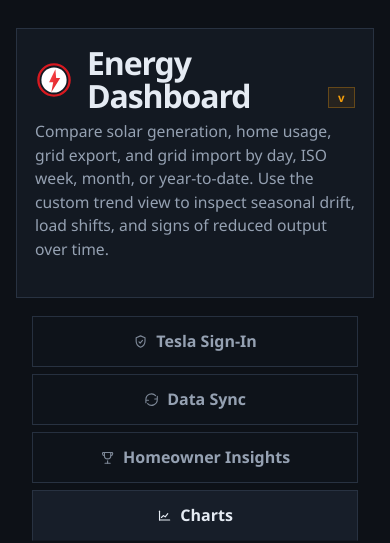
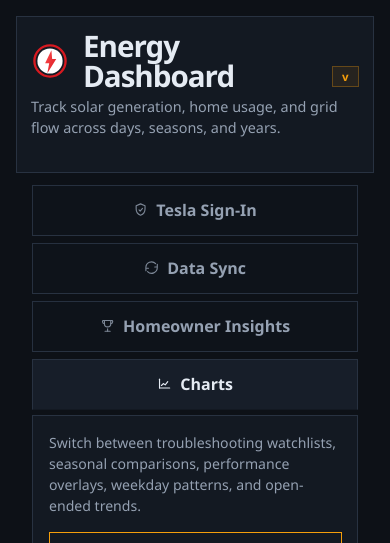
Before and after one commit to tfindleton/energy-dashboard, a Python web app: template dashboard/templates/index.html in a window 390 px wide. Shown: the top 543 px of the page. Run offline with Jinja, Linux system fonts and the light colour scheme; the template is opened without the code that fills it, so the values that code supplies are empty.

Commit message:
chore(release): bump version to 0.1.7 and update README
- Updated application version from 0.1.5 to 0.1.7 in `__init__.py` and `README.md`.
- Modified CSS styles for improved layout and responsiveness in the dashboard.
- Revised subtitle in `index.html` for clarity on solar generation tracking.

```diff
--- a/dashboard/__init__.py
+++ b/dashboard/__init__.py
@@ -1,4 +1,4 @@
-__version__ = "0.1.5"
+__version__ = "0.1.7"
 
 from .common import (
     ARCHIVE_IMPORT_SCHEMA_VERSION,
--- a/dashboard/static/app.css
+++ b/dashboard/static/app.css
@@ -38,7 +38,7 @@ code {
 }
 
 .hero {
-  padding: 32px 16px 18px;
+  padding: 20px 16px 14px;
 }
 
 .hero-inner {
@@ -48,10 +48,10 @@ code {
 
 .hero-frame {
   display: grid;
-  gap: 18px;
-  grid-template-columns: minmax(0, 1.6fr) minmax(280px, 0.9fr);
-  align-items: stretch;
-  padding: 22px 24px;
+  gap: 20px;
+  grid-template-columns: minmax(370px, 0.9fr) minmax(540px, 1.35fr);
+  align-items: center;
+  padding: 16px 18px;
   border: 1px solid var(--panel-border);
   border-radius: 0;
   background: var(--panel);
@@ -59,7 +59,7 @@ code {
 
 h1 {
   margin: 0;
-  font-size: clamp(2rem, 3vw, 2.8rem);
+  font-size: clamp(1.85rem, 2.7vw, 2.45rem);
   line-height: 1.02;
   letter-spacing: -0.035em;
 }
@@ -68,12 +68,12 @@ h1 {
   display: flex;
   align-items: center;
   gap: 14px;
-  margin-bottom: 8px;
+  margin-bottom: 6px;
 }
 
 .hero-logo {
-  width: 48px;
-  height: 48px;
+  width: 42px;
+  height: 42px;
   flex-shrink: 0;
 }
 
@@ -92,19 +92,18 @@ h1 {
 }
 
 .subtitle {
-  max-width: 760px;
+  max-width: 680px;
   margin: 0;
   color: var(--muted);
-  font-size: 0.98rem;
-  line-height: 1.5;
+  font-size: 0.9rem;
+  line-height: 1.4;
 }
 
 .hero-status-grid {
-  display: flex;
-  flex-direction: column;
-  justify-content: flex-start;
-  align-items: flex-end;
-  gap: 6px;
+  display: grid;
+  grid-template-columns: repeat(3, minmax(0, 1fr));
+  gap: 8px;
+  width: 100%;
 }
 
 .hero-status-badge {
@@ -116,8 +115,8 @@ h1 {
   border: 1px solid var(--panel-border);
   border-radius: 0;
   background: rgba(16, 22, 30, 0.94);
-  min-width: 180px;
-  width: 220px;
+  min-width: 0;
+  width: auto;
 }
 
 .hero-status-badge.good {
@@ -1718,6 +1717,12 @@ td:first-child {
   }
 }
 
+@media (max-width: 1000px) {
+  .hero-frame {
+    grid-template-columns: 1fr;
+  }
+}
+
 @media (max-width: 980px) {
   .section-tabs {
     padding: 0;
@@ -1760,12 +1765,11 @@ td:first-child {
 
 @media (max-width: 768px) {
   .hero {
-    padding-top: 28px;
+    padding: 16px 16px 12px;
   }
 
   .hero-frame {
-    grid-template-columns: 1fr;
-    padding: 18px;
+    padding: 14px;
   }
 
   .hero-logo {
@@ -1774,13 +1778,17 @@ td:first-child {
   }
 
   .hero-status-grid {
-    flex-direction: row;
-    flex-wrap: wrap;
-    justify-content: flex-start;
+    gap: 6px;
   }
 
   .hero-status-badge {
     min-width: 0;
+    padding: 7px 8px;
+  }
+
+  .hero-status-icon-shell {
+    width: 26px;
+    height: 26px;
   }
 
   .section-tabs-shell {
@@ -1824,3 +1832,9 @@ td:first-child {
     justify-content: flex-start;
   }
 }
+
+@media (max-width: 560px) {
+  .hero-status-grid {
+    grid-template-columns: 1fr;
+  }
+}
--- a/dashboard/templates/index.html
+++ b/dashboard/templates/index.html
@@ -31,9 +31,7 @@
           <span class="version-badge">v{{VERSION}}</span>
         </div>
         <p class="subtitle">
-          Compare solar generation, home usage, grid export, and grid import by day, ISO week,
-          month, or year-to-date. Use the custom trend view to inspect seasonal drift, load shifts,
-          and signs of reduced output over time.
+          Track solar generation, home usage, and grid flow across days, seasons, and years.
         </p>
       </div>
       <div id="heroStatusGrid" class="hero-status-grid" aria-live="polite"></div>
```
Also changed, not shown: README.md.
